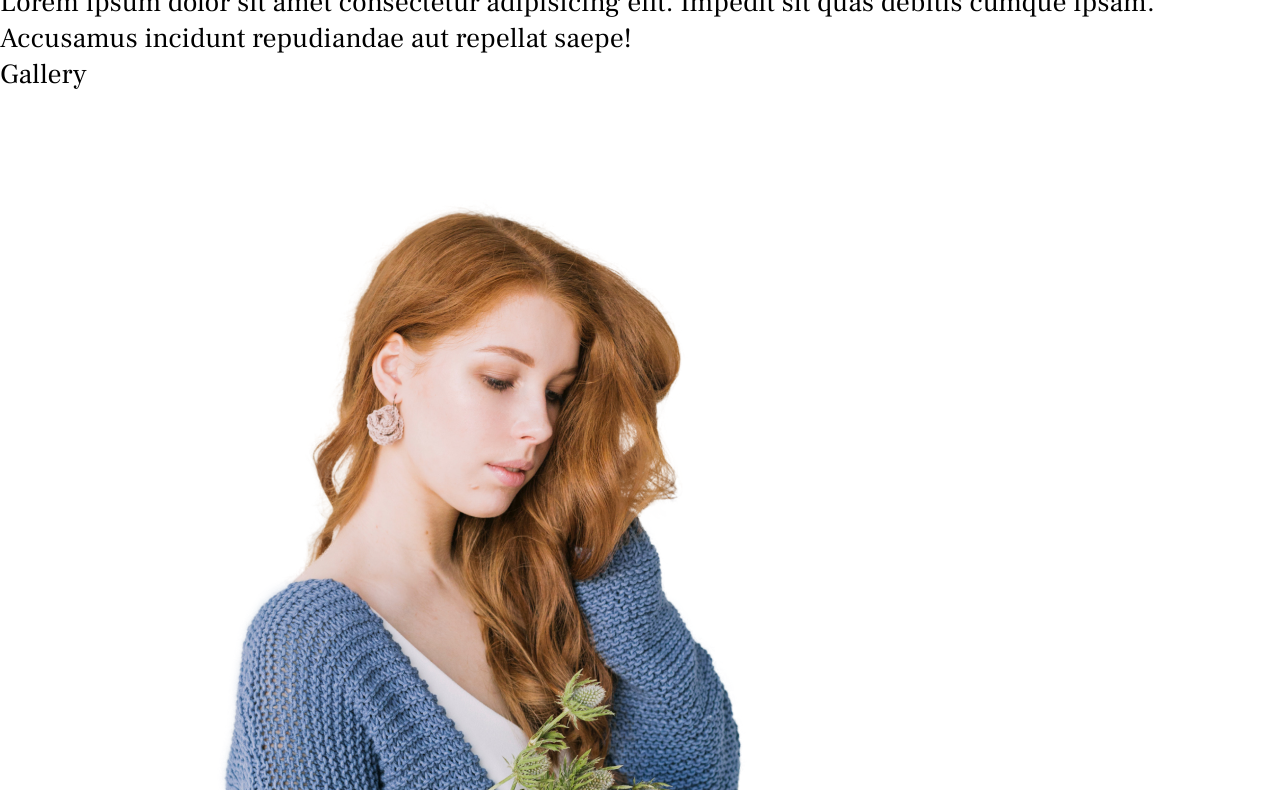
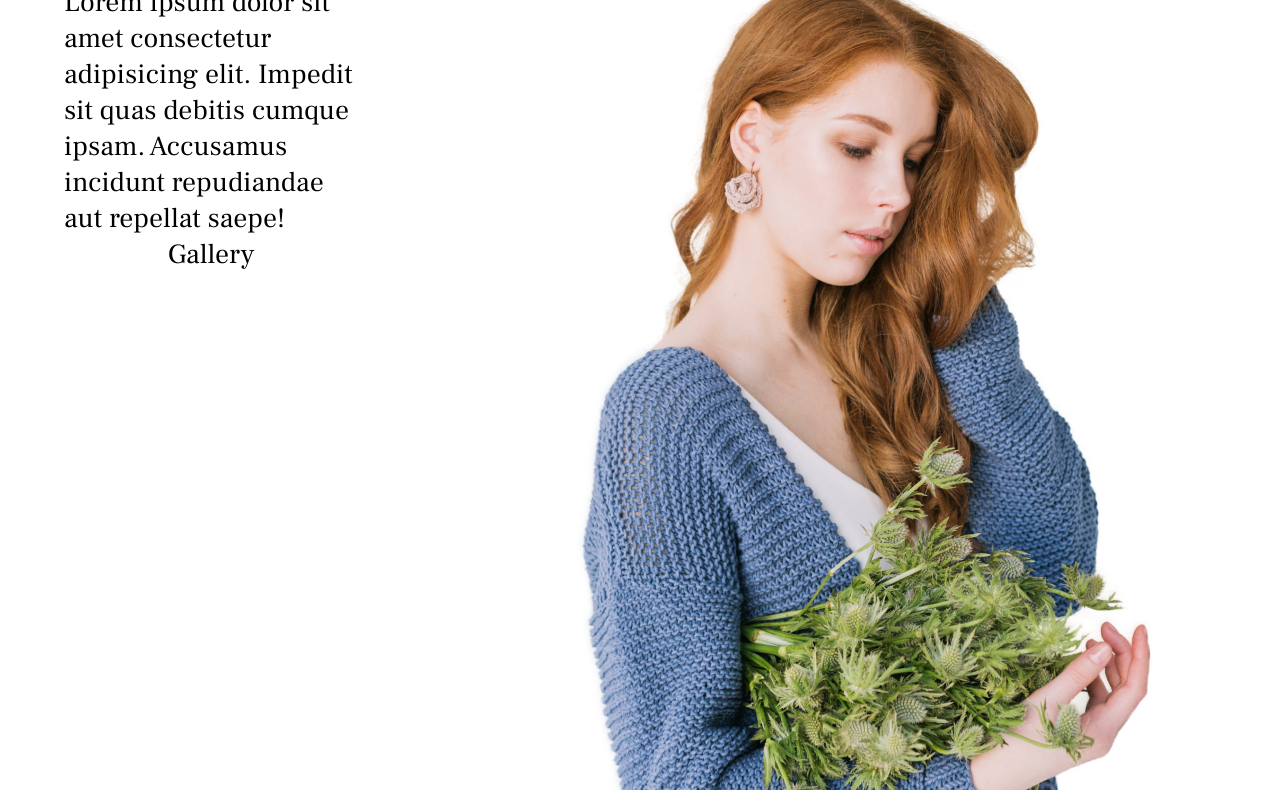
Before and after one commit to Barthosz/photo-deved-tut, a plain HTML site: page index.html in a window 1280 px wide. Shown: the part 221-1011 px from the top of the page. Drawn offline with Linux system fonts and the light colour scheme.

```diff
--- a/index.html
+++ b/index.html
@@ -26,7 +26,7 @@
     </header>
     <main>
       <section class="hero">
-        <div class="hero-introduction">
+        <div class="hero-introduction flex">
           <h2>
             Elena Joy <br />
             Photography
--- a/style.css
+++ b/style.css
@@ -65,7 +65,7 @@
 .flex {
   display: flex;
   flex-direction: column;
-  text-align: center;
+  /* text-align: center; */
   align-items: center;
 }
 
@@ -103,4 +103,16 @@
 
 .hero {
   min-height: 90vh;
+  width: 95%;
+  margin: 0 0 0 auto;
+  display: flex;
+  flex-wrap: wrap;
 }
+
+.hero-introduction {
+  flex: 1 1 20rem;
+}
+
+.hero-images {
+  flex: 1 1 20rem;
+}
```
